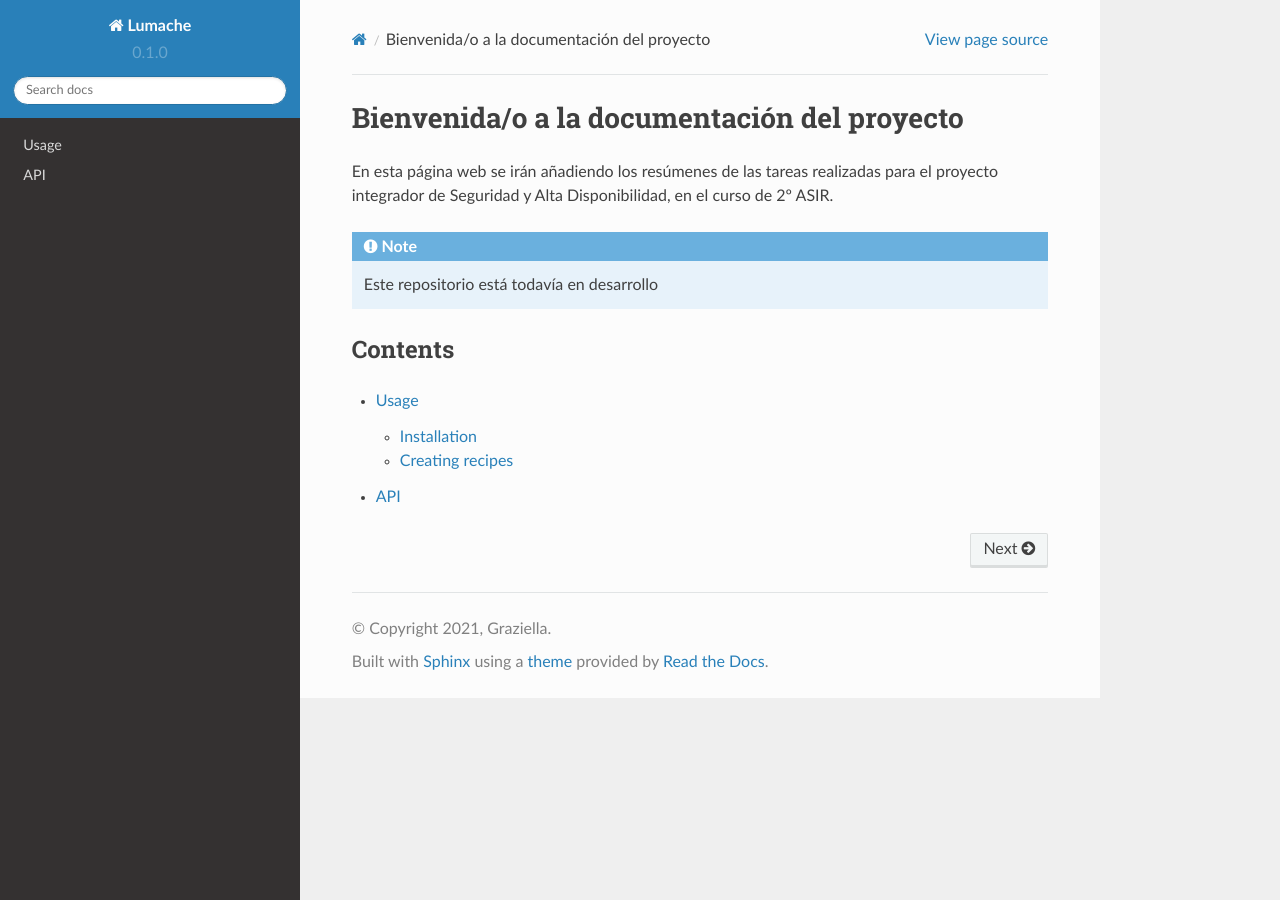
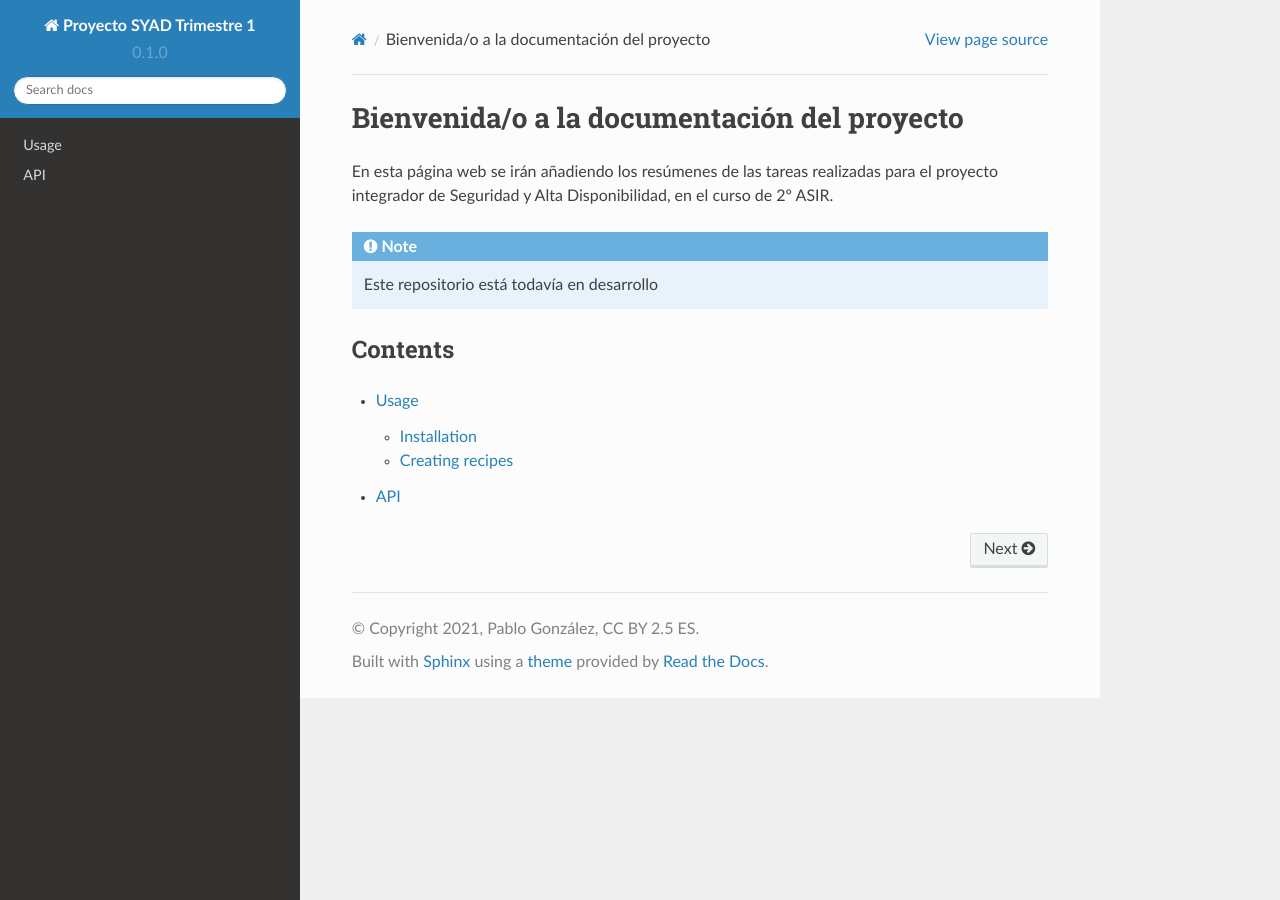
Before and after one commit to gonzaleztroyano/ASIR2-SYAD-P1, a Sphinx documentation site: the page built from docs/source/index.rst, in a window 1280 px wide. Built offline with Sphinx 7.4.7 and the Read the Docs theme 2.0.0, drawn with Linux system fonts in a browser that asks for light colours.

```diff
--- a/docs/source/conf.py
+++ b/docs/source/conf.py
@@ -2,9 +2,9 @@
 
 # -- Project information
 
-project = 'Lumache'
-copyright = '2021, Graziella'
-author = 'Graziella'
+project = 'Proyecto SYAD Trimestre 1'
+copyright = '2021, Pablo González, CC BY 2.5 ES'
+author = 'Pablo González'
 
 release = '0.1'
 version = '0.1.0'
```
Also changed, not shown: docs/source/introducción.rst (added, +27 -0 lines).
